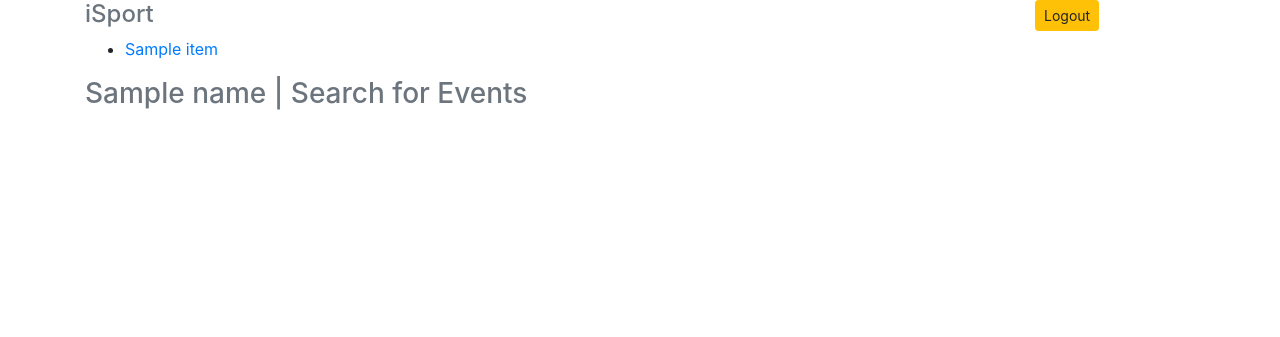
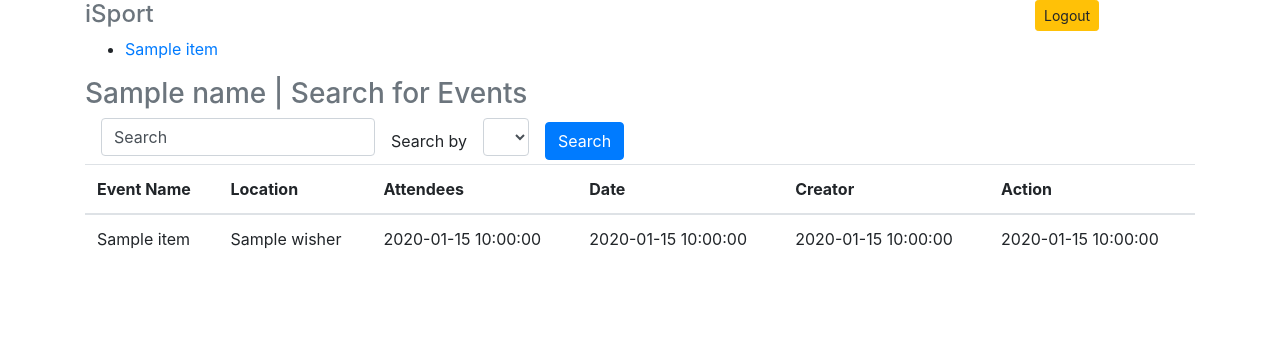
Before and after one commit to Tmstone/iSport, a Flask app: template templates/search.html in a window 1280 px wide. Shown: the top 337 px of the page. Run offline with Flask 2, Linux system fonts and the light colour scheme; tables that the repository leaves empty hold one stand-in row (values such as "Sample post"); the template is opened without the code that fills it: values that come from a table or form of the project are taken from there, most other values are stand-ins (such as "Sample title", 1, 10 or a date in 2020); lists and menus that the app fills with data are empty; some libraries are stand-ins or nearby versions.

Commit message:
updated search page

```diff
--- a/templates/search.html
+++ b/templates/search.html
@@ -30,6 +30,48 @@
              </div>
              <div class="section">
                   <h1 class="h3 text-muted">{{name}} | Search for Events</h1>
+                  <form class="form-inline" action="#" method="post">
+                       <div class="form-group mx-sm-3 mb-2">
+                            <label for="search" class="sr-only">Search</label>
+                            <input type="text" name="search" class="form-control" value="Search">
+                       </div>
+                       <div class="form-group">
+                            <label for="search_opt">Search by</label>
+                            <select class="form-control mx-sm-3 mb-2" name="search_opt">
+                                      {% for event in events %}
+                                      <option value="{{event['id']}}">{{event['name']}}</option>
+                                      {% endfor %}
+                             </select>
+                       </div>
+                       <input type="submit" class="btn btn-primary" value="Search">
+                  </form>
+             </div>
+             <div class="section">
+                  <table class="table">
+                       <thead>
+                            <tr>
+                                 <th scope="col">Event Name</th>
+                                 <th scope="col">Location</th>
+                                 <th scope="col">Attendees</th>
+                                 <th scope="col">Date</th>
+                                 <th scope="col">Creator</th>
+                                 <th scope="col">Action</th>
+                            </tr>
+                       </thead>
+                       <tbody>
+                            {% for fevent in fevents %}
+                                 <tr>
+                                      <!-- update these -->
+                                     <td>{{fevent['item']}}</td>
+                                     <td>{{fevent['wisher']}}</td>
+                                     <td>{{fevent['wish_created']}}</td>
+                                     <td>{{fevent['created_at']}}</td>
+                                     <td>{{fevent['created_at']}}</td>
+                                     <td>{{fevent['created_at']}}</td>
+                                 </tr>
+                             {% endfor %}
+                       </tbody>
+                  </table>
              </div>
          </div>
      </body>
```
